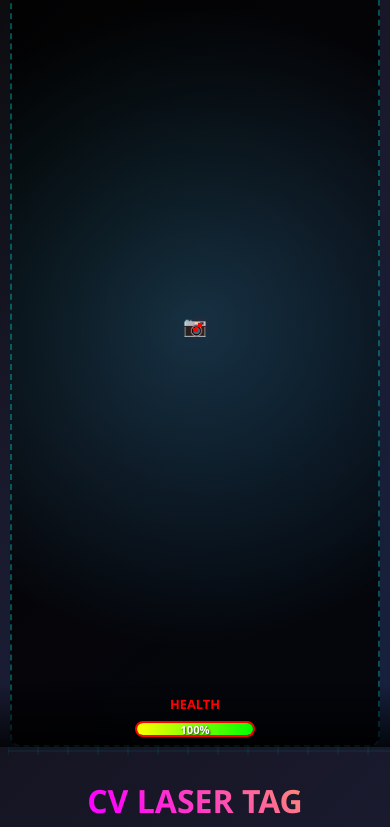
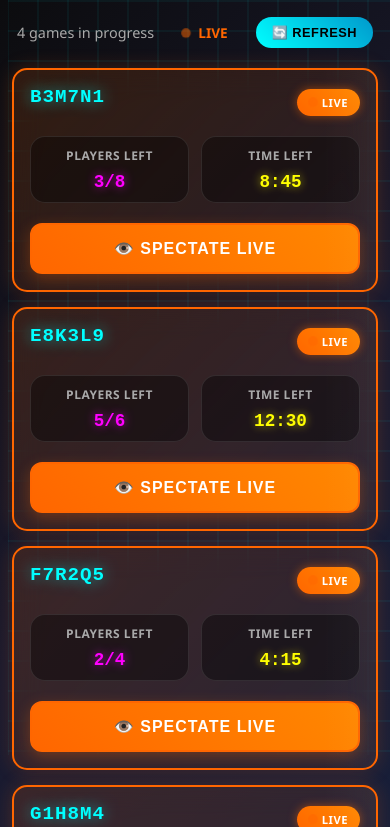
Before and after one commit to LuthoYRN/Laser-tag, a plain HTML site: page frontend/index.html in a window 390 px wide. Shown: the part 97-924 px from the top of the page. Drawn offline with Linux system fonts and the light colour scheme.

Commit message:
add live lobbies feature with UI components and styles

```diff
--- /dev/null
+++ b/frontend/css/live_lobbies.css
@@ -0,0 +1,331 @@
+.back-button {
+    position: absolute;
+    top: 20px;
+    left: 20px;
+    background: rgba(0, 0, 0, 0.7);
+    border: 2px solid #666;
+    border-radius: 50%;
+    width: 45px;
+    height: 45px;
+    display: flex;
+    align-items: center;
+    justify-content: center;
+    cursor: pointer;
+    transition: all 0.3s ease;
+    backdrop-filter: blur(10px);
+    font-size: 1.2rem;
+    color: #ffffff;
+}
+
+.back-button:hover {
+    border-color: #00ffff;
+    box-shadow: 0 0 15px rgba(0, 255, 255, 0.4);
+    transform: scale(1.05);
+}
+
+.refresh-section {
+    display: flex;
+    justify-content: space-between;
+    align-items: center;
+    margin-bottom: 20px;
+    padding: 0 5px;
+}
+
+.games-count {
+    font-size: 0.9rem;
+    color: #aaa;
+}
+
+.live-indicator {
+    display: flex;
+    align-items: center;
+    gap: 8px;
+    font-size: 0.85rem;
+    color: #ff6600;
+    font-weight: bold;
+}
+
+.live-dot {
+    width: 8px;
+    height: 8px;
+    background: #ff6600;
+    border-radius: 50%;
+    animation: livePulse 2s infinite;
+}
+
+@keyframes livePulse {
+    0%, 100% { opacity: 1; transform: scale(1); }
+    50% { opacity: 0.5; transform: scale(1.2); }
+}
+
+.refresh-button {
+    background: linear-gradient(45deg, #00ffff, #0099cc);
+    border: none;
+    border-radius: 20px;
+    padding: 8px 16px;
+    color: #000;
+    font-weight: bold;
+    font-size: 0.8rem;
+    cursor: pointer;
+    transition: all 0.3s ease;
+    text-transform: uppercase;
+    letter-spacing: 0.5px;
+}
+
+.refresh-button:hover {
+    transform: translateY(-2px);
+    box-shadow: 0 5px 15px rgba(0, 255, 255, 0.4);
+}
+
+.games-container {
+    flex: 1;
+    display: flex;
+    flex-direction: column;
+    gap: 15px;
+    margin-bottom: 20px;
+}
+
+.game-card {
+    background: linear-gradient(135deg, rgba(255, 102, 0, 0.15), rgba(255, 102, 0, 0.08));
+    border: 2px solid #ff6600;
+    border-radius: 15px;
+    padding: 20px;
+    backdrop-filter: blur(15px);
+    transition: all 0.3s ease;
+    cursor: pointer;
+    position: relative;
+    overflow: hidden;
+    box-shadow: 0 0 20px rgba(255, 102, 0, 0.2);
+}
+
+.game-card:hover {
+    border-color: #ff8800;
+    transform: translateY(-3px);
+    box-shadow: 0 8px 30px rgba(255, 102, 0, 0.4);
+}
+
+.game-card::before {
+    content: '';
+    position: absolute;
+    top: 0;
+    left: -100%;
+    width: 100%;
+    height: 100%;
+    background: linear-gradient(90deg, transparent, rgba(255, 255, 255, 0.1), transparent);
+    animation: shimmer 3s infinite;
+}
+
+@keyframes shimmer {
+    0% { left: -100%; }
+    100% { left: 100%; }
+}
+
+.game-header {
+    display: flex;
+    justify-content: space-between;
+    align-items: center;
+    margin-bottom: 18px;
+}
+
+.lobby-code {
+    font-size: 1.5rem;
+    font-weight: bold;
+    color: #00ffff;
+    font-family: 'Courier New', monospace;
+    text-shadow: 0 0 15px rgba(0, 255, 255, 0.6);
+}
+
+.live-badge {
+    background: linear-gradient(45deg, #ff6600, #ff8800);
+    color: #ffffff;
+    padding: 6px 12px;
+    border-radius: 15px;
+    font-size: 0.7rem;
+    font-weight: bold;
+    text-transform: uppercase;
+    letter-spacing: 0.5px;
+    display: flex;
+    align-items: center;
+    gap: 5px;
+    box-shadow: 0 0 10px rgba(255, 102, 0, 0.5);
+}
+
+.game-info {
+    display: grid;
+    grid-template-columns: 1fr 1fr;
+    gap: 20px;
+    margin-bottom: 20px;
+}
+
+.info-item {
+    text-align: center;
+    padding: 15px;
+    background: rgba(0, 0, 0, 0.4);
+    border-radius: 15px;
+    border: 1px solid rgba(255, 255, 255, 0.1);
+}
+
+.info-label {
+    font-size: 0.75rem;
+    color: #aaa;
+    text-transform: uppercase;
+    font-weight: bold;
+    margin-bottom: 8px;
+    letter-spacing: 0.5px;
+}
+
+.info-value {
+    font-size: 1.3rem;
+    color: #ffffff;
+    font-weight: bold;
+}
+
+.players-value {
+    color: #ff00ff;
+    text-shadow: 0 0 10px rgba(255, 0, 255, 0.6);
+}
+
+.time-value {
+    color: #ffff00;
+    text-shadow: 0 0 10px rgba(255, 255, 0, 0.6);
+    font-family: 'Courier New', monospace;
+}
+
+.spectate-button {
+    width: 100%;
+    padding: 16px;
+    border: none;
+    border-radius: 12px;
+    background: linear-gradient(45deg, #ff6600, #ff8800);
+    color: #ffffff;
+    font-weight: bold;
+    font-size: 1.1rem;
+    cursor: pointer;
+    transition: all 0.3s ease;
+    text-transform: uppercase;
+    letter-spacing: 1px;
+    border: 2px solid #ff6600;
+    box-shadow: 0 5px 15px rgba(255, 102, 0, 0.3);
+}
+
+.spectate-button:hover {
+    transform: translateY(-2px);
+    box-shadow: 0 8px 25px rgba(255, 102, 0, 0.5);
+    background: linear-gradient(45deg, #ff8800, #ffaa00);
+}
+
+.empty-state {
+    text-align: center;
+    padding: 60px 20px;
+    color: #666;
+    flex: 1;
+    display: flex;
+    flex-direction: column;
+    justify-content: center;
+    align-items: center;
+}
+
+.empty-icon {
+    font-size: 4rem;
+    margin-bottom: 20px;
+    opacity: 0.3;
+}
+
+.empty-title {
+    font-size: 1.3rem;
+    margin-bottom: 10px;
+    color: #999;
+    font-weight: bold;
+}
+
+.empty-subtitle {
+    font-size: 0.9rem;
+    line-height: 1.5;
+    max-width: 280px;
+}
+
+.loading-spinner {
+    display: inline-block;
+    width: 20px;
+    height: 20px;
+    border: 2px solid #333;
+    border-radius: 50%;
+    border-top-color: #00ffff;
+    animation: spin 1s ease-in-out infinite;
+}
+
+@keyframes spin {
+    to { transform: rotate(360deg); }
+}
+
+/* Mobile optimizations */
+@media (max-width: 768px) {
+    .container {
+        padding: 15px;
+    }
+
+    .back-button {
+        width: 40px;
+        height: 40px;
+        font-size: 1rem;
+    }
+
+    .game-card {
+        padding: 18px;
+    }
+
+    .lobby-code {
+        font-size: 1.3rem;
+    }
+
+    .game-info {
+        gap: 15px;
+    }
+
+    .info-item {
+        padding: 12px;
+    }
+
+    .info-value {
+        font-size: 1.2rem;
+    }
+}
+
+@media (max-width: 480px) {
+    .container {
+        padding: 12px;
+    }
+
+    .header {
+        margin-bottom: 20px;
+    }
+
+    .logo {
+        font-size: 1.6rem;
+    }
+
+    .game-card {
+        padding: 16px;
+    }
+
+    .lobby-code {
+        font-size: 1.2rem;
+    }
+
+    .game-info {
+        gap: 12px;
+    }
+
+    .info-item {
+        padding: 10px;
+    }
+
+    .info-value {
+        font-size: 1.1rem;
+    }
+
+    .spectate-button {
+        padding: 14px;
+        font-size: 1rem;
+    }
+}
--- a/frontend/index.html
+++ b/frontend/index.html
@@ -10,6 +10,7 @@
   <link rel="stylesheet" href="./css/player_waiting_room.css" />
   <link rel="stylesheet" href="./css/game_session.css" />
   <link rel="stylesheet" href="./css/leaderboard.css" />
+  <link rel="stylesheet" href="./css/live_lobbies.css" />
 </head>
 <body>
     <!-- Universal grid -->
@@ -246,7 +247,7 @@
         </div>
     </div>
     <!-- Game session -->
-    <div class="game-container">
+    <div class="game-container hidden">
         <!-- Camera View -->
         <div class="camera-view">
             <div class="camera-placeholder">
@@ -299,7 +300,7 @@
         </div>
     </div>
     <!-- Leaderboard -->
-    <div class="results-container">
+    <div class="results-container hidden">
         <div class="header">
             <h1 class="logo">CV LASER TAG</h1>
             <p class="subtitle">Battle Results</p>
@@ -453,6 +454,122 @@
         </div>
     </div>
     <!-- Current lobbies -->
+    <div class="container">
+        <button class="back-button">←</button>
+
+        <div class="header">
+            <h1 class="logo">CV LASER TAG</h1>
+            <p class="subtitle">Treasure Hunt Arena</p>
+        </div>
+
+        <div class="refresh-section">
+            <div class="games-count" id="gamesCount">4 games in progress</div>
+            <div class="live-indicator">
+                <div class="live-dot"></div>
+                LIVE
+            </div>
+            <button class="refresh-button">
+                <span id="refreshIcon">🔄</span> Refresh
+            </button>
+        </div>
+
+        <div class="games-container" id="gamesContainer">
+            <!-- Live Game 1 -->
+            <div class="game-card">
+                <div class="game-header">
+                    <div class="lobby-code">B3M7N1</div>
+                    <div class="live-badge">
+                        <div class="live-dot"></div>
+                        LIVE
+                    </div>
+                </div>
+                <div class="game-info">
+                    <div class="info-item">
+                        <div class="info-label">Players Left</div>
+                        <div class="info-value players-value">3/8</div>
+                    </div>
+                    <div class="info-item">
+                        <div class="info-label">Time Left</div>
+                        <div class="info-value time-value">8:45</div>
+                    </div>
+                </div>
+                <button class="spectate-button">👁️ Spectate Live</button>
+            </div>
+
+            <!-- Live Game 2 -->
+            <div class="game-card">
+                <div class="game-header">
+                    <div class="lobby-code">E8K3L9</div>
+                    <div class="live-badge">
+                        <div class="live-dot"></div>
+                        LIVE
+                    </div>
+                </div>
+                <div class="game-info">
+                    <div class="info-item">
+                        <div class="info-label">Players Left</div>
+                        <div class="info-value players-value">5/6</div>
+                    </div>
+                    <div class="info-item">
+                        <div class="info-label">Time Left</div>
+                        <div class="info-value time-value">12:30</div>
+                    </div>
+                </div>
+                <button class="spectate-button">👁️ Spectate Live</button>
+            </div>
+
+            <!-- Live Game 3 -->
+            <div class="game-card">
+                <div class="game-header">
+                    <div class="lobby-code">F7R2Q5</div>
+                    <div class="live-badge">
+                        <div class="live-dot"></div>
+                        LIVE
+                    </div>
+                </div>
+                <div class="game-info">
+                    <div class="info-item">
+                        <div class="info-label">Players Left</div>
+                        <div class="info-value players-value">2/4</div>
+                    </div>
+                    <div class="info-item">
+                        <div class="info-label">Time Left</div>
+                        <div class="info-value time-value">4:15</div>
+                    </div>
+                </div>
+                <button class="spectate-button">👁️ Spectate Live</button>
+            </div>
+
+            <!-- Live Game 4 -->
+            <div class="game-card">
+                <div class="game-header">
+                    <div class="lobby-code">G1H8M4</div>
+                    <div class="live-badge">
+                        <div class="live-dot"></div>
+                        LIVE
+                    </div>
+                </div>
+                <div class="game-info">
+                    <div class="info-item">
+                        <div class="info-label">Players Left</div>
+                        <div class="info-value players-value">1/3</div>
+                    </div>
+                    <div class="info-item">
+                        <div class="info-label">Time Left</div>
+                        <div class="info-value time-value">1:22</div>
+                    </div>
+                </div>
+                <button class="spectate-button">👁️ Spectate Live</button>
+            </div>
+
+            <!-- Empty State (hidden by default, shown when no games) -->
+            <!-- <div class="empty-state">
+                <div class="empty-icon">🎯</div>
+                <div class="empty-title">No Live Games</div>
+                <div class="empty-subtitle">There are currently no games in progress. Check back in a few minutes or create your own lobby!</div>
+            </div> -->
+        </div>
+    </div>
     <!-- Spectator view -->
     <!-- screen -->
     <!-- screen -->
```
